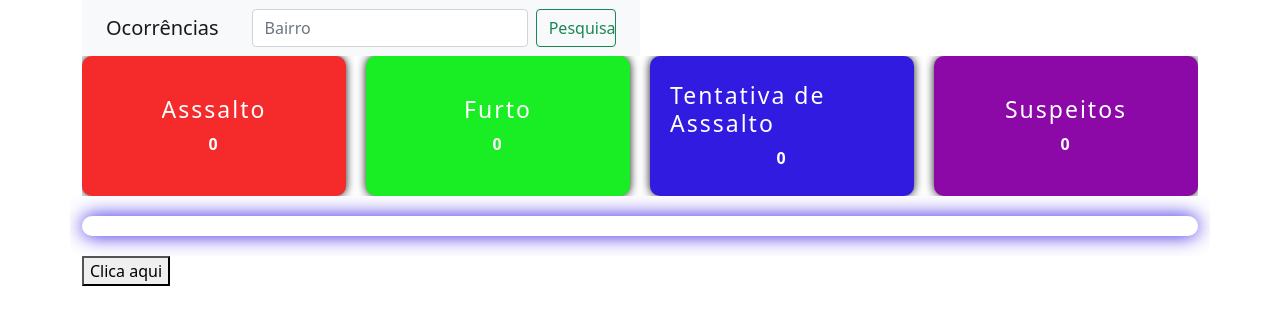
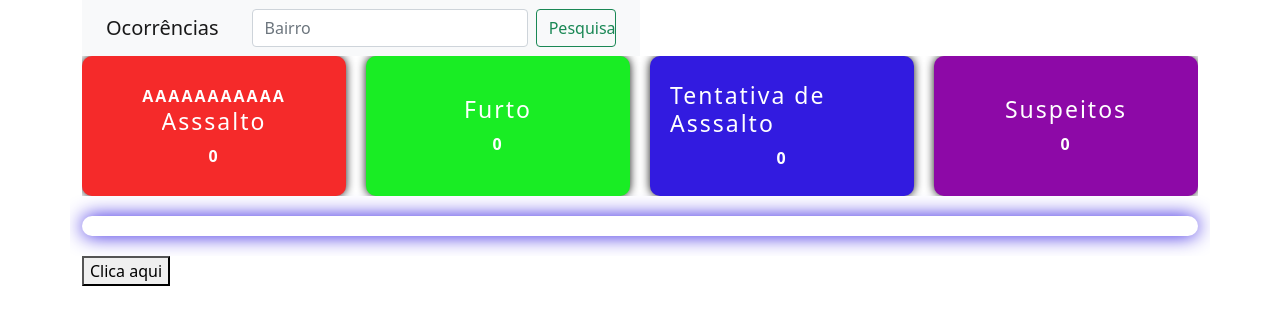
Before and after one commit to ericsn099/css, a PHP site: page /pesquisarOcorrencia.php in a window 1280 px wide. Shown: the top 325 px of the page. Run offline with PHP 8.4, Linux system fonts and the light colour scheme; data that the repository does not hold is empty; some libraries are stand-ins or nearby versions.

Commit message:
coloquei o AAAA

```diff
--- a/pesquisarOcorrencia.php
+++ b/pesquisarOcorrencia.php
@@ -48,6 +48,7 @@
                 <div class="dashbord">
                     <div class="dash-item">
                         <div class="dash-info">
+                            AAAAAAAAAAA
                         <h3>Asssalto</h3>
                             <?php $sql2 = "SELECT COUNT(id_situacao) as soma FROM publicacaoagente WHERE id_situacao = 1";
                             $dados3 = mysqli_query($conn, $sql2);
```
